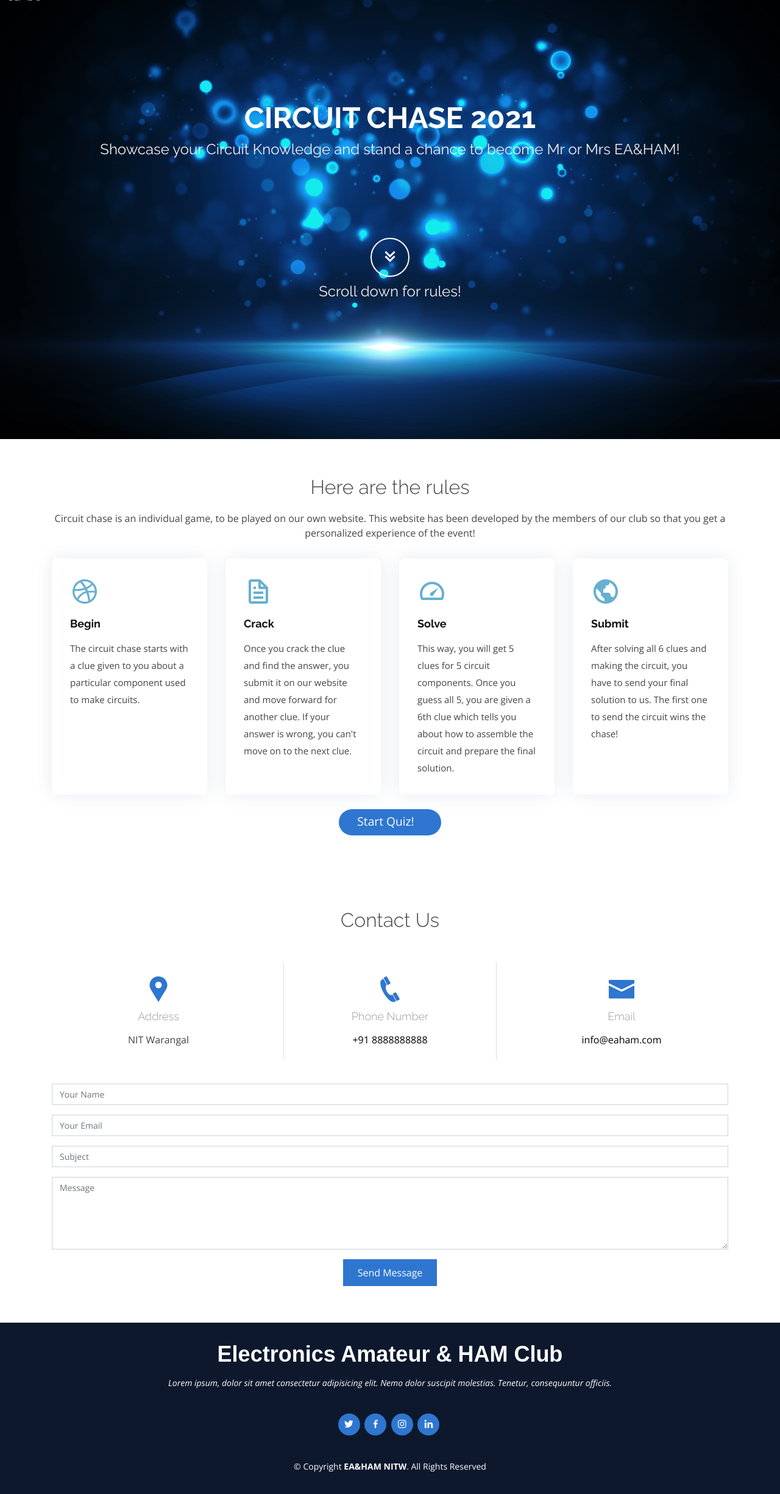
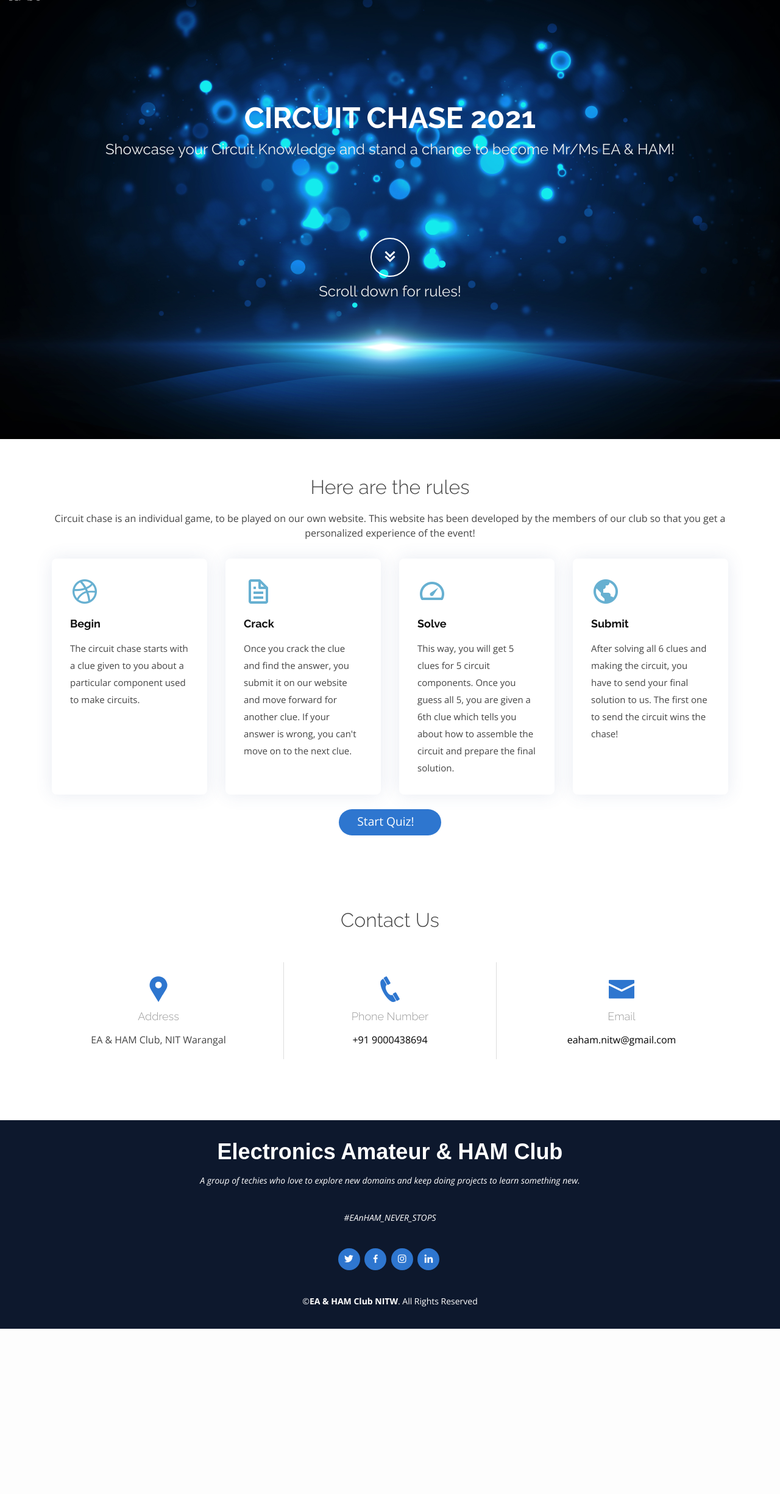
Before and after one commit to lakshitsaini/circuitchase, a Django app: page / in a window 1280 px wide. Shown: the part 80-2530 px from the top of the page at 61% size. After the commit the page ends 2259 px from the top, so only its background shows below. Run offline with Django 3.2, Linux system fonts and the light colour scheme; some libraries are stand-ins or nearby versions.

Commit message:
v3 changes

```diff
--- a/templates/index.html
+++ b/templates/index.html
@@ -58,7 +58,7 @@
   <section id="hero">
     <div class="hero-container mt-5" data-aos="fade-up" data-aos-delay="200">
       <h1>CIRCUIT CHASE 2021</h1>
-      <h2>Showcase your Circuit Knowledge and stand a chance to become Mr or Mrs EA&HAM!</h2>
+      <h2>Showcase your Circuit Knowledge and stand a chance to become Mr/Ms EA & HAM!</h2>
       <div class="countdown" data-count="2021/01/30 18:00:00" data-template="%w weeks %d days <br> %H:%M:%S"></div>
 
       <a href="#services" class="btn-get-started scrollto"><i class="bx bx-chevrons-down"></i></a>
@@ -153,7 +153,7 @@
             <div class="contact-address">
               <i class="icofont-google-map"></i>
               <h3>Address</h3>
-              <address>NIT Warangal</address>
+              <address>EA & HAM Club, NIT Warangal</address>
             </div>
           </div>
 
@@ -161,7 +161,7 @@
             <div class="contact-phone">
               <i class="icofont-phone"></i>
               <h3>Phone Number</h3>
-              <p><a href="tel:+918888888888">+91 8888888888</a></p>
+              <p><a href="tel:+919000438694">+91 9000438694</a></p>
             </div>
           </div>
 
@@ -169,12 +169,12 @@
             <div class="contact-email">
               <i class="icofont-envelope"></i>
               <h3>Email</h3>
-              <p><a href="mailto:info@example.com">info@eaham.com</a></p>
+              <p><a href="mailto:eaham.nitw@gmail.com">eaham.nitw@gmail.com</a></p>
             </div>
           </div>
 
         </div>
-
+        {% comment %}
         <div class="form" data-aos="fade-up" data-aos-delay="200">
           <form action="forms/contact.php" method="post" role="form" class="php-email-form">
             <div class="form-group">
@@ -200,7 +200,7 @@
             </div>
             <div class="text-center"><button type="submit">Send Message</button></div>
           </form>
-        </div>
+        </div> {% endcomment %}
 
       </div>
     </section><!-- End Contact Us Section -->
@@ -211,7 +211,8 @@
   <footer id="footer">
     <div class="container">
       <h3>Electronics Amateur & HAM Club</h3>
-      <p> Lorem ipsum, dolor sit amet consectetur adipisicing elit. Nemo dolor suscipit molestias. Tenetur, consequuntur officiis. </p>
+      <p>A group of techies who love to explore new domains and keep doing projects to learn something new.</p>
+      <p>#EAnHAM_NEVER_STOPS</p>
       <div class="social-links">
         <a href="https://twitter.com/eahamnitw" class="twitter" target="_blank"><i class="bx bxl-twitter"></i></a>
         <a href="https://www.facebook.com/eahamnitw/" class="facebook" target="_blank"><i class="bx bxl-facebook"></i></a>
@@ -219,7 +220,7 @@
         <a href="https://in.linkedin.com/company/ea-ham-club-nitw" class="linkedin" target="_blank"><i class="bx bxl-linkedin"></i></a>
       </div>
       <div class="copyright">
-        &copy; Copyright <strong><span>EA&HAM NITW</span></strong>. All Rights Reserved
+        &copy;<strong><span>EA & HAM Club NITW</span></strong>. All Rights Reserved
       </div>
     </div>
   </footer>
```
Also changed, not shown: requirements.txt (+47 -20 lines).
